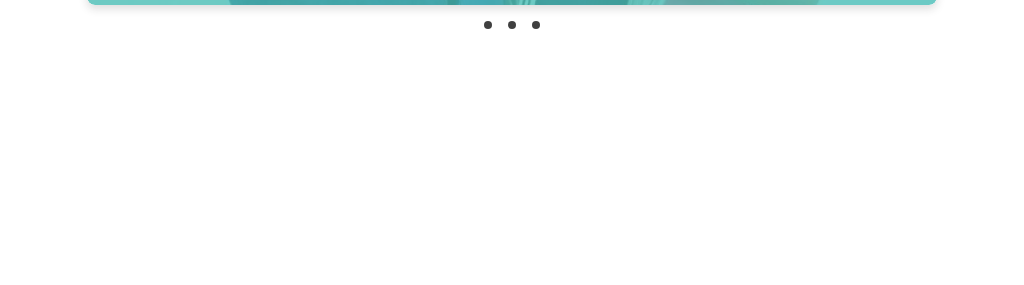
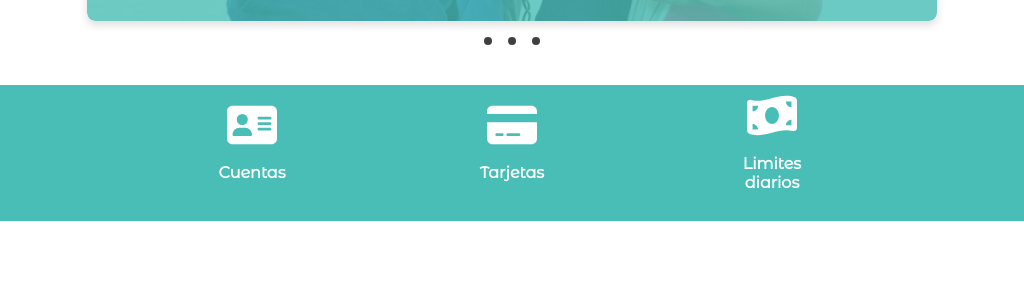
Before and after one commit to vivichuello/banco-universitario, a plain HTML site: page src/pages/sitio_web_institucional.html in a window 1024 px wide. Shown: the part 607-892 px from the top of the page. Before the commit the page ends 800 px from the top, so only its background shows below. Drawn offline with Linux system fonts and the light colour scheme.

Commit message:
Primera version funcional de la seccion de iconos responsiva

```diff
--- a/src/pages/encabezado.css
+++ b/src/pages/encabezado.css
@@ -22,7 +22,7 @@ body{
     flex-direction: column;
     justify-content: flex-start;
     gap: 10px;
-    margin-bottom: 1.5rem;
+    margin-bottom: 2.5rem;
 }
 
 .franja{
--- a/src/pages/sitio_web_institucional.css
+++ b/src/pages/sitio_web_institucional.css
@@ -9,9 +9,9 @@
     src: url('../assets/Montserrat\ Alternates\ Regular.ttf') format('truetype');
 }
 
-body{
+body {
     margin: 0;
-    font-family: 'Montserrat' , sans-serif;
+    font-family: 'Montserrat', sans-serif;
 }
 
 /*Slider de tarjetas promocionales*/
@@ -51,7 +51,7 @@ body{
     overflow: hidden;
 }
 
-.slider img{
+.slider img {
     width: 100%;
     height: 100%;
     object-fit: cover;
@@ -65,8 +65,9 @@ body{
     bottom: 0;
     left: 0;
 
-    background-color: rgba(73,190,183,0.8); /* Fondo semitransparente */
-    padding: 0.5rem;
+    background-color: rgba(73, 190, 183, 0.8);
+    /* Fondo semitransparente */
+    padding: 0.5rem 0.5rem 1.5rem 0.5rem;
     border-radius: 0.5rem;
     width: 100%;
 }
@@ -85,12 +86,12 @@ body{
     margin: 0 0 0 0;
 }
 
-.slider-nav{
+.slider-nav {
     display: flex;
     column-gap: 1rem;
 }
 
-.slider-nav a{
+.slider-nav a {
     width: .5rem;
     height: .5rem;
     border-radius: 50%;
@@ -98,6 +99,65 @@ body{
     opacity: .75;
     transition: opacity ease 250ms;
 }
+
+/*Seccion de iconos*/
+
+#iconos-seccion {
+    margin-top: 2.5rem;
+    margin-bottom: 4rem;
+}
+
+.iconos-contenedor {
+    display: flex;
+    flex-direction: column;
+    align-items: center;
+    justify-content: center;
+    text-align: center;
+    background-color: #49beb7;
+    padding: 0.5rem 0;
+}
+
+.iconos {
+    display: flex;
+    overflow-x: hidden;
+    scroll-snap-type: x mandatory;
+    scroll-behavior: smooth;
+}
+
+.icono {
+    flex: 1 0 100%;
+    scroll-snap-align: start;
+    width: 20%;
+    height: auto;
+    color: white;
+    display: flex;
+    flex-direction: column;
+    justify-content: center;
+    align-items: center;
+    overflow: hidden;
+}
+
+.icono img {
+    width: 8%;
+}
+
+.icono h4 {
+    margin-block-start: 16px;
+}
+.iconos-nav {
+    display: flex;
+    column-gap: 1rem;
+}
+
+.iconos-nav a {
+    width: .5rem;
+    height: .5rem;
+    border-radius: 50%;
+    opacity: .50;
+    background-color: white;
+    transition: opacity ease 250ms;
+}
+
 
 @media (min-width: 480px) and (max-width: 768px) {
 
@@ -119,6 +179,41 @@ body{
     .slider-tarjeta-texto p {
         font-size: 1.5rem;
     }
+
+    .iconos {
+        display: flex;
+        justify-content: center;
+        align-items: center;
+
+        overflow-x: visible ;
+
+        gap: 12rem;
+
+    }
+
+    .icono {
+        display: flex;
+        flex-direction: column;
+        justify-content: center;
+        align-items: center;
+        flex: 0 0 auto;
+        scroll-snap-type: none;
+        text-align: center;
+        width: 68px;
+        color: white;
+    }
+
+    .icono img {
+        width: 50px;
+        max-width: 100%;
+        max-height: 100%;
+        display: block;
+    }
+
+    .iconos-nav {
+        display: none;
+    }
+
 }
 
 @media (min-width: 1024px) {
@@ -130,4 +225,38 @@ body{
     .slider-tarjeta-texto p {
         font-size: 1.8rem;
     }
+
+    .iconos {
+        display: flex;
+        justify-content: center;
+        align-items: center;
+
+        overflow-x: visible ;
+
+        gap: 12rem;
+
+    }
+
+    .icono {
+        display: flex;
+        flex-direction: column;
+        justify-content: center;
+        align-items: center;
+        flex: 0 0 auto;
+        scroll-snap-type: none;
+        text-align: center;
+        width: 68px;
+        color: white;
+    }
+
+    .icono img {
+        width: 50px;
+        max-width: 100%;
+        max-height: 100%;
+        display: block;
+    }
+
+    .iconos-nav {
+        display: none;
+    }
 }
--- a/src/pages/sitio_web_institucional.html
+++ b/src/pages/sitio_web_institucional.html
@@ -62,7 +62,36 @@
     </section>
 
     <!--Iconos-->
-    <section id="cuentas-tarjetas-limites"></section>
+    <section id="iconos-seccion">
+
+        <div class="iconos-contenedor">
+
+            <div class="iconos">
+
+                <div class="icono">
+                    <img src="../assets/cuenta.svg" alt="Icono de cuenta" id="icono-cuenta">
+                    <h4>Cuentas</h4>
+                </div>
+
+                <div class="icono">
+                    <img src="../assets/tarjeta-credito.svg" alt="Icono de tarjeta" id="icono-tarjeta">
+                    <h4>Tarjetas</h4>
+                </div>
+
+                <div class="icono">
+                    <img src="../assets/billete.svg" alt="Icono de limites" id="icono-limites">
+                    <h4>Limites diarios</h4>
+                </div>
+            </div>
+            <div class="iconos-nav">
+                <a href="#icono-cuenta"></a>
+                <a href="#icono-tarjeta"></a>
+                <a href="#icono-limites"></a>
+            </div>
+        </div>
+
+
+    </section>
 
     <!--Tarjetas-->
     <section id="tarjetas-informativas"></section>
```
Also changed, not shown: src/assets/billete.svg (added), src/assets/cuenta.svg (added), src/assets/tarjeta-credito.svg (added).
